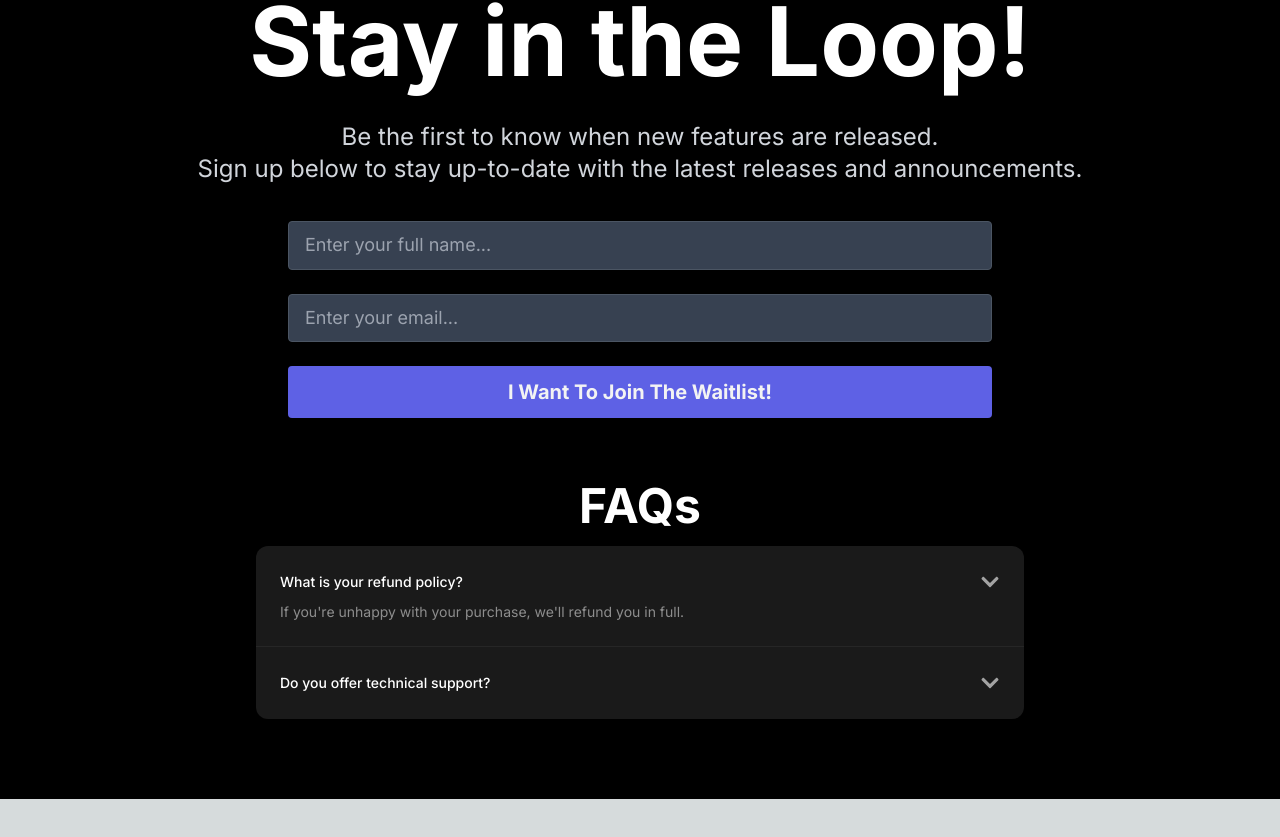
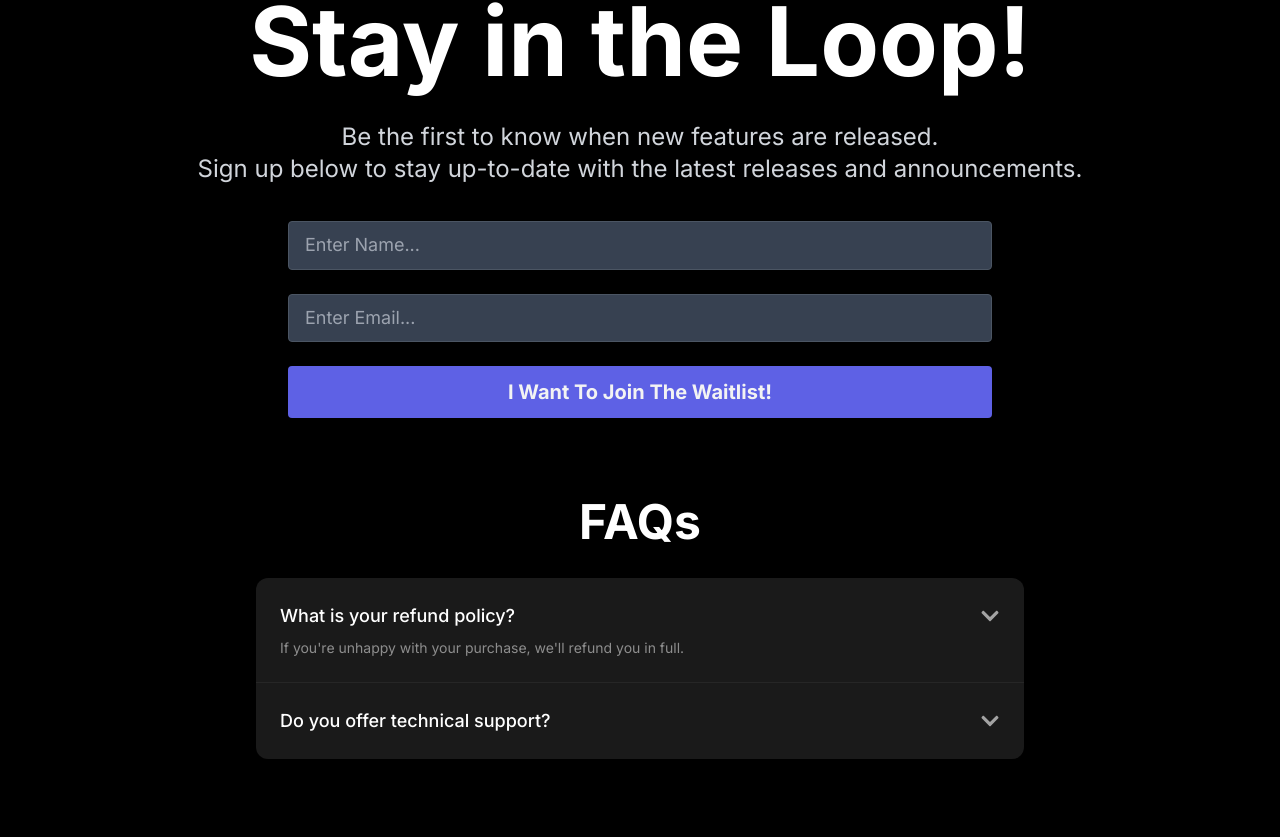
Before and after one commit to promptengineers-ai/website, a Next.js app: page / in a window 1280 px wide. Shown: the part 2794-3631 px from the top of the page. Before the commit the page ends 3593 px from the top, so only its background shows below. Built offline with nearby package versions, Linux system fonts and the light colour scheme.

Commit message:
Small touch up

```diff
--- a/src/sections/ContactSection.tsx
+++ b/src/sections/ContactSection.tsx
@@ -64,7 +64,7 @@ const ContactSection = () => {
                   className="focus:shadow-outline w-full appearance-none rounded border border-gray-600 bg-gray-700 px-4 py-3 text-lg leading-tight text-gray-300 shadow focus:outline-none"
                   id="name"
                   type="text"
-                  placeholder="Enter your full name..."
+                  placeholder="Enter Name..."
                   onChange={(e) =>
                     setPayload((prev) => ({ ...prev, Name: e.target.value }))
                   }
@@ -78,7 +78,7 @@ const ContactSection = () => {
                   className="focus:shadow-outline w-full appearance-none rounded border border-gray-600 bg-gray-700 px-4 py-3 text-lg leading-tight text-gray-300 shadow focus:outline-none"
                   id="email"
                   type="email"
-                  placeholder="Enter your email..."
+                  placeholder="Enter Email..."
                   onChange={(e) =>
                     setPayload((prev) => ({ ...prev, Email: e.target.value }))
                   }
@@ -119,14 +119,14 @@ const ContactSection = () => {
               </div>
             </form>
 
-            <div className="mt-8">
-              <h3 className="mb-4 text-center text-5xl font-bold text-white">
+            <div className="mt-12">
+              <h3 className="mb-8 text-center text-5xl font-bold text-white">
                 FAQs
               </h3>
               <div className="mx-auto w-full max-w-4xl divide-y divide-white/5 rounded-xl bg-white/10">
                 <Disclosure as="div" className="p-6" defaultOpen={true}>
                   <DisclosureButton className="group flex w-full items-center justify-between">
-                    <span className="text-sm/6 font-medium text-white group-hover:text-white/80">
+                    <span className="text-lg font-medium text-white group-hover:text-white/80">
                       What is your refund policy?
                     </span>
                     <ChevronDownIcon className="size-5 fill-white/60 group-open:rotate-180 group-hover:fill-white/50" />
@@ -138,7 +138,7 @@ const ContactSection = () => {
                 </Disclosure>
                 <Disclosure as="div" className="p-6">
                   <DisclosureButton className="group flex w-full items-center justify-between">
-                    <span className="text-sm/6 font-medium text-white group-hover:text-white/80">
+                    <span className="text-lg font-medium text-white group-hover:text-white/80">
                       Do you offer technical support?
                     </span>
                     <ChevronDownIcon className="size-5 fill-white/60 group-open:rotate-180 group-hover:fill-white/50" />
```
